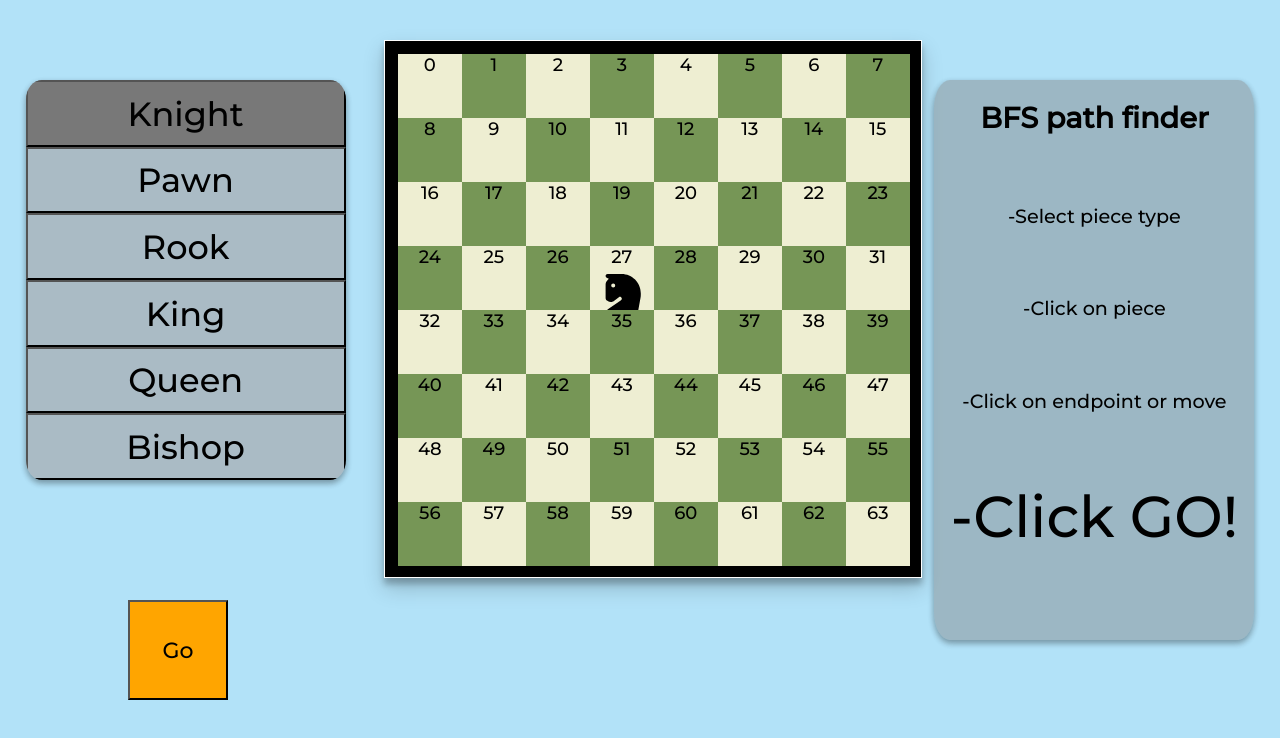
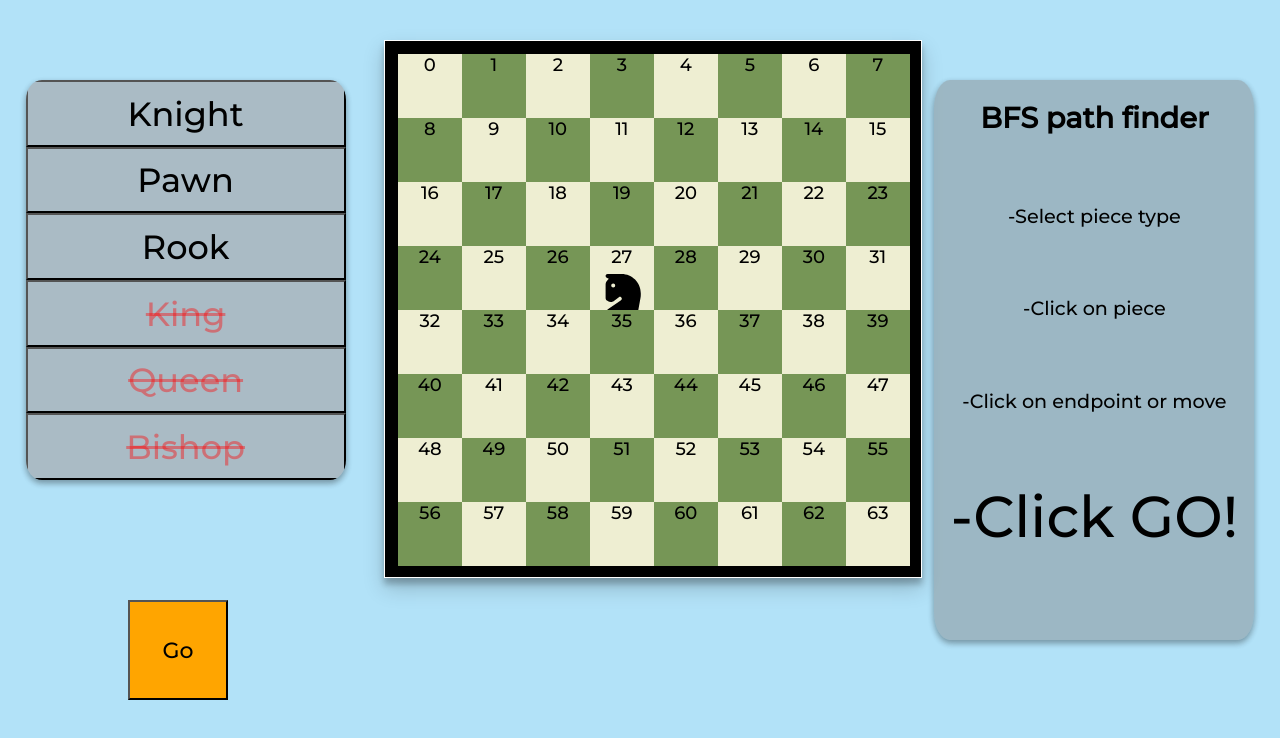
Before and after one commit to rafaelfontenele/chessboard, a React (Vite) app: page / in a window 1280 px wide. Shown: the top 738 px of the page. Built offline with nearby package versions, Linux system fonts and the light colour scheme.

Commit message:
Updated type selection display to block not yet implemented piece types

```diff
--- a/src/Chessboard.css
+++ b/src/Chessboard.css
@@ -87,6 +87,12 @@ body {
 .type-btn.selected {
   background-color: rgba(120, 120, 120, 1);
 }
+.type-btn.blocked {
+  cursor: not-allowed;
+  text-decoration: line-through;
+  color: rgba(255,0,0,0.4)
+}
+
 
 .info {
   background-color: #80808070;
--- a/src/components/Chessboard.jsx
+++ b/src/components/Chessboard.jsx
@@ -113,8 +113,10 @@ const availableTypes = ['Knight', 'Pawn', 'Rook', 'King','Queen','Bishop'];
 
       {availableTypes.map( type => {
         const isSelectedType = (state.selectedType == type) ? 'selected' : null
+        const isBlocked = (state.typesNotImplemented.includes(type)) ? 'blocked' : null;
         return (
-          <button className={`type-btn ${isSelectedType}`} key={availableTypes.indexOf(type)} onClick={() => game.changeSelectedType(type)}>{type}</button>
+          <button className={`type-btn ${isBlocked} ${isSelectedType}}`}
+           key={availableTypes.indexOf(type)} onClick={() => game.changeSelectedType(type)}>{type}</button>
         )
 })}
 
--- a/src/game/Game.jsx
+++ b/src/game/Game.jsx
@@ -4,7 +4,7 @@ export const Game = ( state, setState ) => {
 
 
     const findShortestRoute = (piece, targetIndex) => {
-    const [startIndex, type] = [piece.index, piece.type]; //other types of piece still to be implemented, for the moment only knight available
+    const [startIndex, type, color, owner, moves, movesToHigherIndex] = [piece.index, piece.type, piece.color, piece.owner, piece.moves, piece.movesToHigherIndex]; //other types of piece still to be implemented, for the moment only knight available
 
     const bfs = (startIndex) => {
 
@@ -16,7 +16,9 @@ export const Game = ( state, setState ) => {
           const [currentIndex ,path] = q.shift();
           console.log(`c == ${c}`)
           c++;
-          if (c > 1000) break;
+          if (c > 1000) {
+            return []
+          };
 
           path.push(currentIndex);
           if (currentIndex == targetIndex) {
@@ -28,8 +30,14 @@ export const Game = ( state, setState ) => {
           } else {
 
             //const possibleMoves = Knight.getPossibleMovesByIndex(currentIndex);
+            const newPiece = new Piece(
+                type,
+                color,
+                owner,
+                currentIndex
+            )
 
-            const possibleMoves = Piece.getMovesByType(type, state.board);
+            const possibleMoves = newPiece.possibleMoves(state.board);
 
 
             possibleMoves.forEach( move => {
@@ -74,6 +82,12 @@ export const Game = ( state, setState ) => {
 
         }
       const changeSelectedType = (type) => {
+        console.log('change');
+        if (state.typesNotImplemented.indexOf(type) !== -1) {
+          console.log('blocked');
+          return
+        }
+
           clearBoard();
           setState( prev => {
             return {
```
